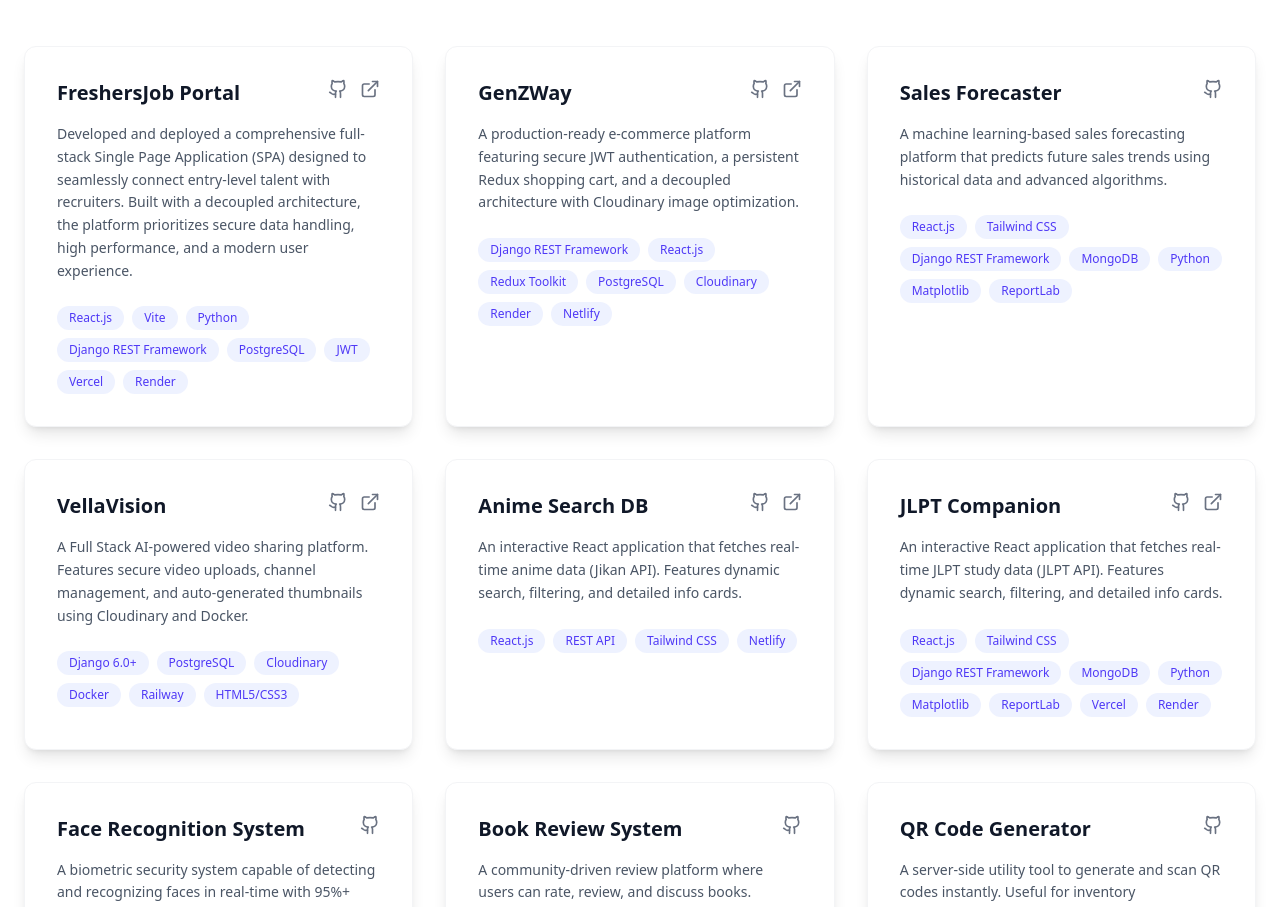
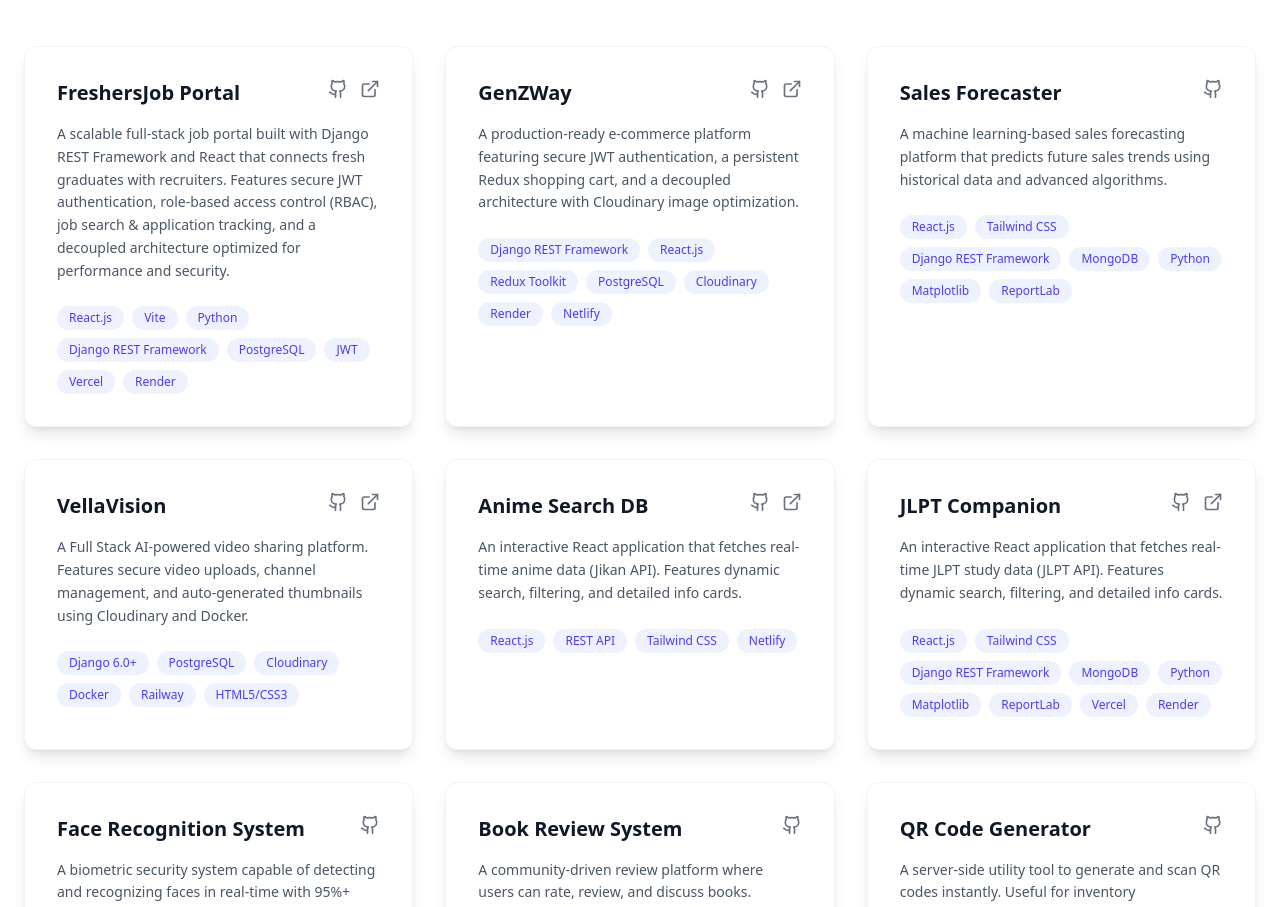
Before and after one commit to SoumyarananPradhan/Portfolio, a React (Vite) app: page / in a window 1280 px wide. Shown: the part 2725-3632 px from the top of the page. Built offline with nearby package versions, Linux system fonts and the light colour scheme.

Commit message:
Updated the Project Description

```diff
--- a/src/data/user.js
+++ b/src/data/user.js
@@ -46,7 +46,7 @@ export const userData = {
   projects: [
     {
       title: "FreshersJob Portal",
-      description: "Developed and deployed a comprehensive full-stack Single Page Application (SPA) designed to seamlessly connect entry-level talent with recruiters. Built with a decoupled architecture, the platform prioritizes secure data handling, high performance, and a modern user experience.",
+      description: "A scalable full-stack job portal built with Django REST Framework and React that connects fresh graduates with recruiters. Features secure JWT authentication, role-based access control (RBAC), job search & application tracking, and a decoupled architecture optimized for performance and security.",
       techStack: ["React.js", "Vite", "Python", "Django REST Framework", "PostgreSQL", "JWT", "Vercel", "Render"],
       github: "https://github.com/SoumyarananPradhan/freshers_job_portal",
       demo: "https://freshers-job-portal.vercel.app/",
```
